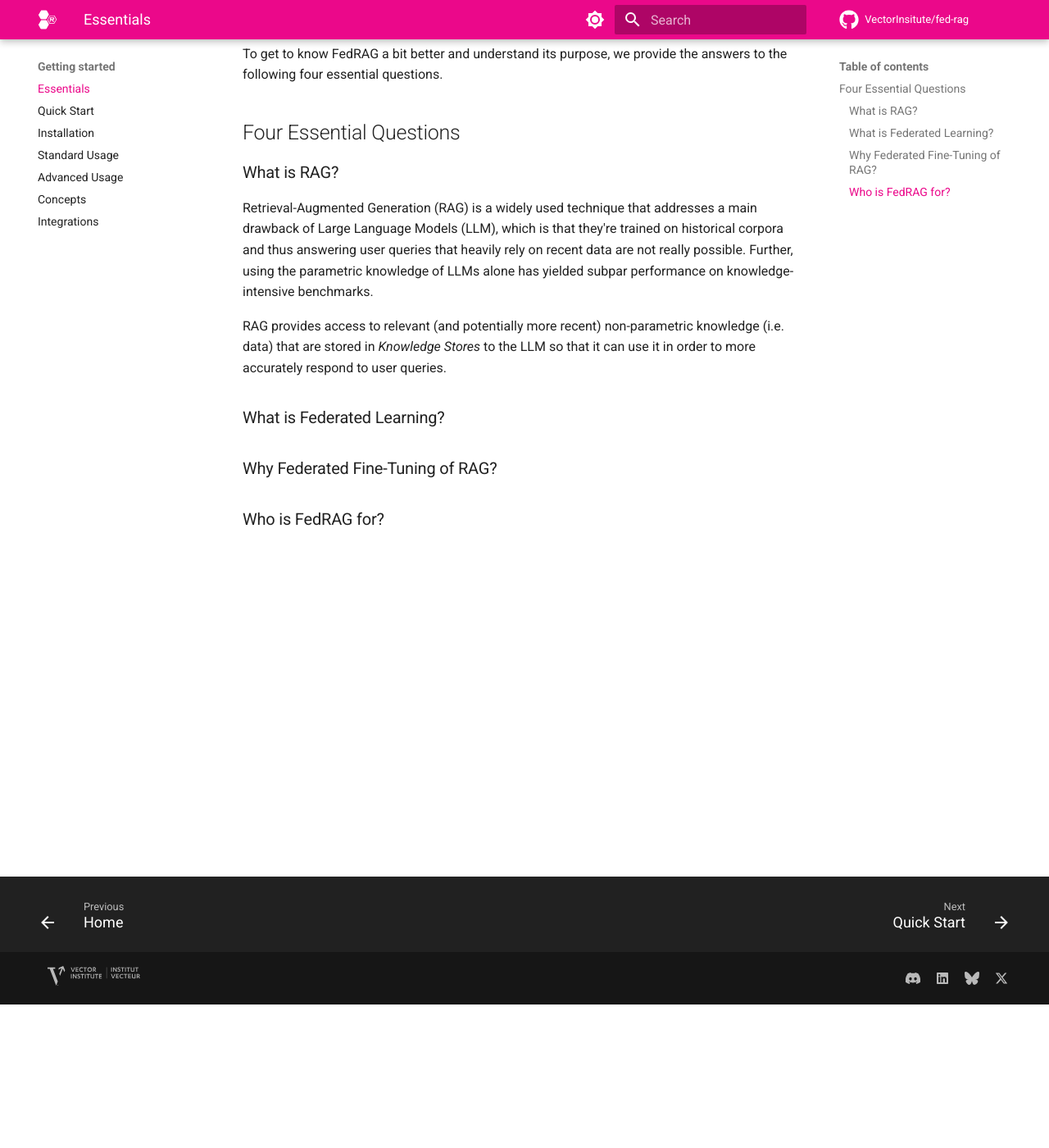
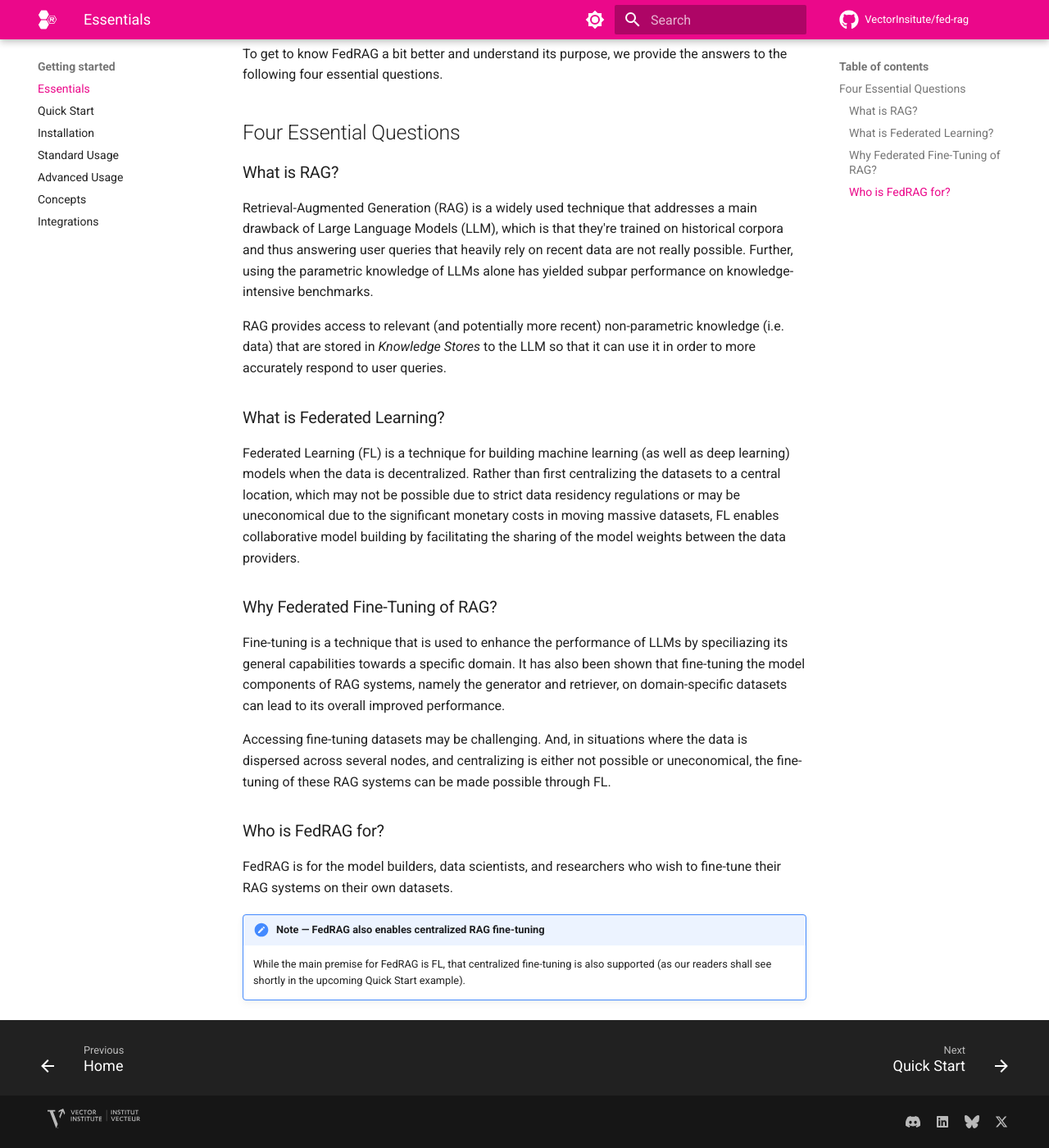
Before and after one commit to VectorInstitute/fed-rag, an MkDocs documentation site: the page built from docs/getting_started/essentials.md, in a window 1280 px wide and 1400 px high, scrolled down 175 px. Shown: the whole window at 82% size. Built offline with MkDocs 1.6.1 and Material for MkDocs 9.7.7, drawn with Linux system fonts in a browser that asks for light colours; comment, search, counter and statistics services are not loaded.

Commit message:
essentials

```diff
--- a/docs/getting_started/essentials.md
+++ b/docs/getting_started/essentials.md
@@ -18,6 +18,31 @@
 
 ### What is Federated Learning?
 
+Federated Learning (FL) is a technique for building machine learning (as well as
+deep learning) models when the data is decentralized. Rather than first centralizing
+the datasets to a central location, which may not be possible due to strict data
+residency regulations or may be uneconomical due to the significant monetary costs in moving massive datasets, FL enables collaborative model building by facilitating
+the sharing of the model weights between the data providers.
+
 ### Why Federated Fine-Tuning of RAG?
 
+Fine-tuning is a technique that is used to enhance the performance of LLMs by
+speciliazing its general capabilities towards a specific domain. It has also been
+shown that fine-tuning the model components of RAG systems, namely the generator
+and retriever, on domain-specific datasets can lead to its overall improved
+performance.
+
+Accessing fine-tuning datasets may be challenging. And, in situations where the
+data is dispersed across several nodes, and centralizing is either not possible
+or uneconomical, the fine-tuning of these RAG systems can be made possible through
+FL.
+
 ### Who is FedRAG for?
+
+FedRAG is for the model builders, data scientists, and researchers who wish to fine-tune
+their RAG systems on their own datasets.
+
+!!! note "Note — FedRAG also enables centralized RAG fine-tuning"
+
+    While the main premise for FedRAG is FL, that centralized fine-tuning is also
+    supported (as our readers shall see shortly in the upcoming Quick Start example).
```
